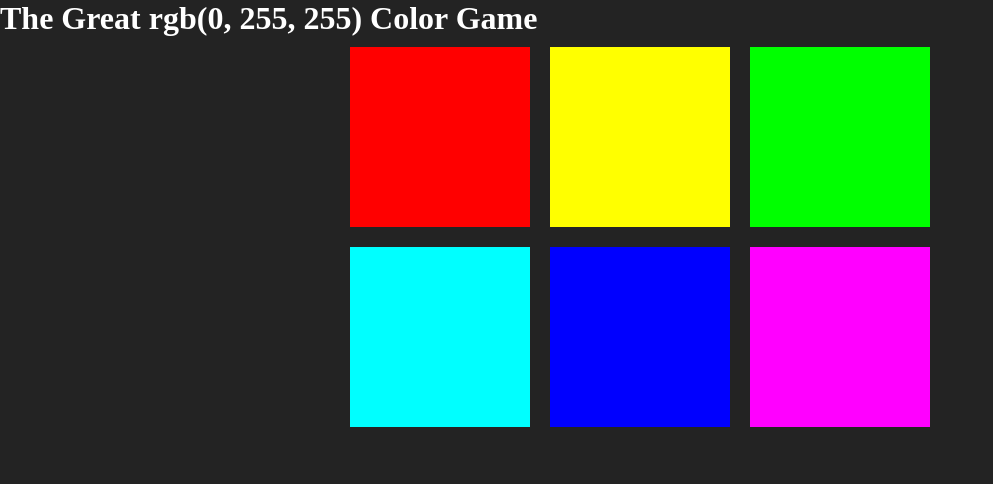
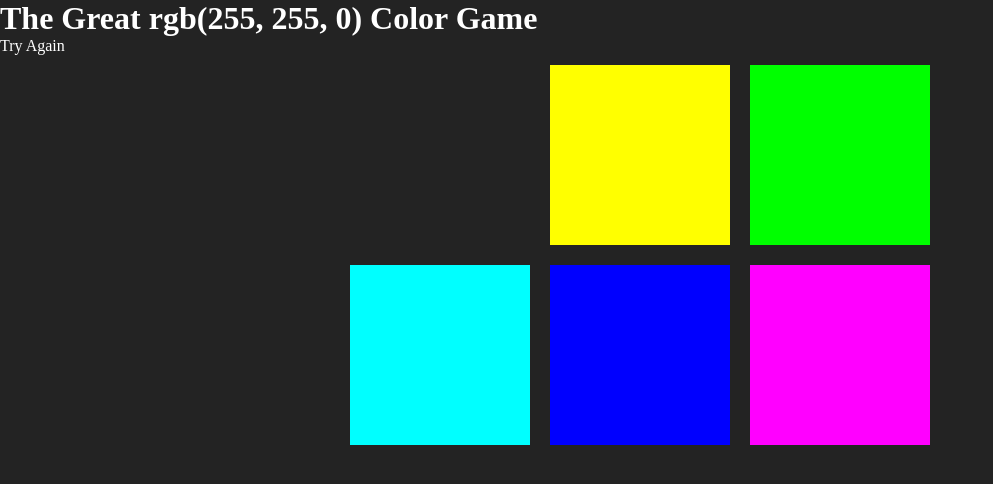
Before and after one commit to Reddraft/color-game, a plain HTML site: page index.html in a window 1280 px wide. Both pictures are taken after a click on the element 440 px from the left and 137 px from the top of the page. Shown: the whole page, without its empty margins (0-993 px from the left). Drawn offline with Linux system fonts and the light colour scheme.

Commit message:
create randomColor and changeColors functions. Add basic logic if player picks the rigt or wrong square

```diff
--- a/index.html
+++ b/index.html
@@ -8,6 +8,10 @@
 <body>
 
   <h1>The Great <span id="colorDisplay">RGB</span> Color Game</h1>
+
+  <div>
+    <span id="message"></span>
+  </div>
 
   <div id="container" class="clearfix">
     <div class="square"></div>
--- a/script.js
+++ b/script.js
@@ -8,8 +8,9 @@ var colors = [
 ];
 
 var squares = document.querySelectorAll('.square');
-var pickedColor = colors[3];
+var pickedColor = randomColor();
 var colorDisplay = document.getElementById('colorDisplay');
+var messageDisplay = document.getElementById('message');
 
 colorDisplay.textContent = pickedColor;
 
@@ -23,9 +24,24 @@ for (var i = 0; i < squares.length; i++) {
     var clickedColor = this.style.backgroundColor;
     //compare color to pickedColor;
     if (clickedColor === pickedColor) {
-      alert('correct');
+      messageDisplay.textContent = 'Correct';
+      changeColors(clickedColor);
     } else {
-      alert('wrong');
+      this.style.backgroundColor = '#232323';
+      messageDisplay.textContent = 'Try Again';
     }
   });
 }
+
+function randomColor() {
+  var random = Math.floor(Math.random() * colors.length);
+  return colors[random];
+};
+
+function changeColors(color) {
+  //loop through all squares
+  for (var i = 0; i < squares.length; i++) {
+    //change each color to match given color
+    squares[i].style.backgroundColor = color;
+  }
+}
--- a/style.css
+++ b/style.css
@@ -28,6 +28,8 @@ h1 {
   color: #fff
 }
 
+#message {color: #fff;}
+
 
 /***********************************************
 GAME STYLES
```
